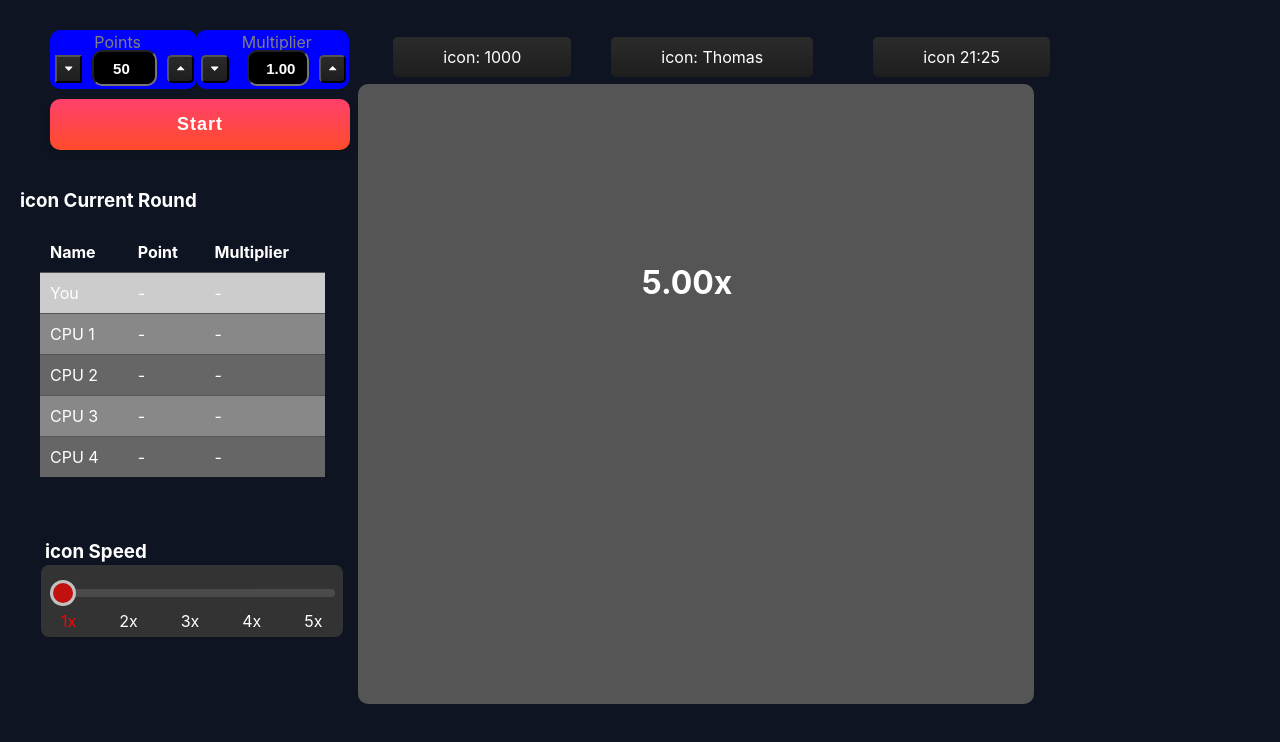
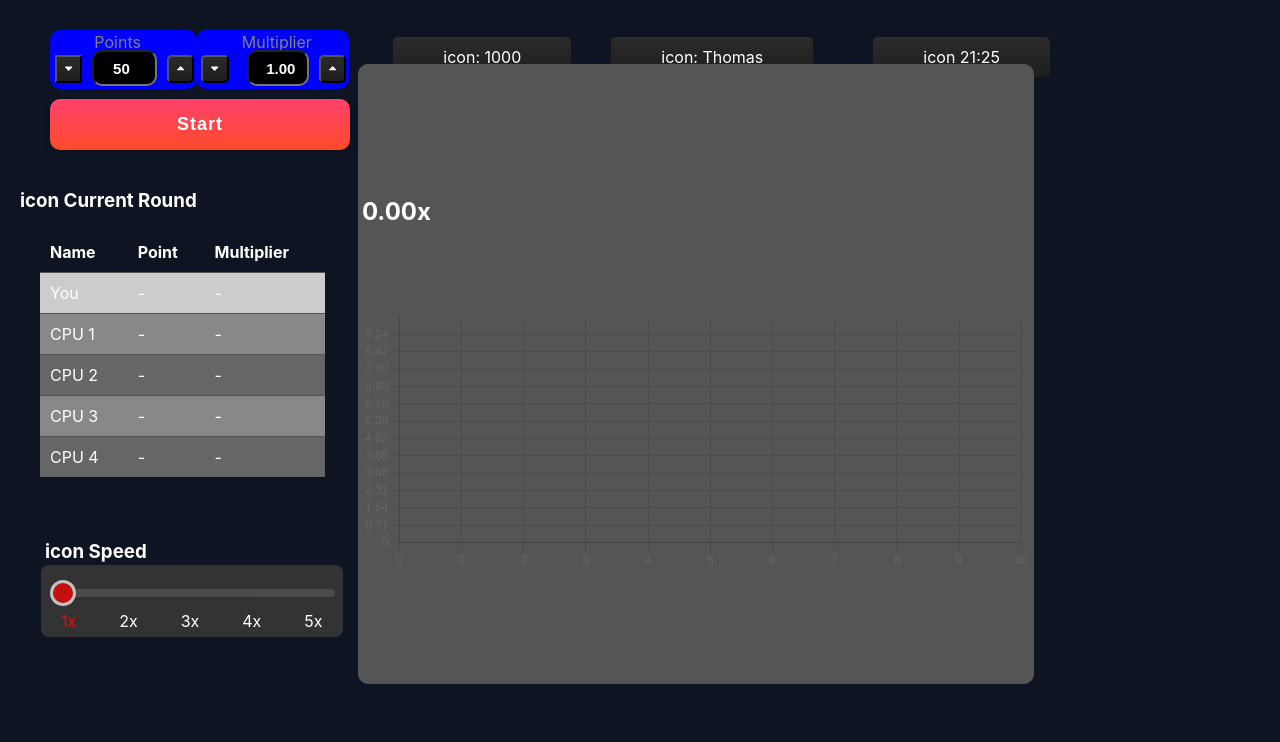
Before and after one commit to probablypenera007/guessnumber_frontend, a React (Create React App) app: page / in a window 1280 px wide. Shown: the top 742 px of the page. Built offline with nearby package versions, Linux system fonts and the light colour scheme.

Commit message:
gameboard placed.
debug

```diff
--- a/src/components/App/App.tsx
+++ b/src/components/App/App.tsx
@@ -1,4 +1,4 @@
-import React, { useState } from "react";
+import React, { useState, useCallback } from "react";
 
 // -------------------------------
 // COMPONENT IMPORTS
@@ -22,23 +22,41 @@ function App() {
   const [cpuPlayers, setCpuPlayers] = useState(generateInitialCPUPlayers());
   const [gameStarted, setGameStarted] = useState(false);
   const [speed, setSpeed] = useState(1);
+  const [finalMultiplier, setFinalMultiplier] = useState(0);
 
-  const handleStartGame =  (points: number, multiplier: number) => {
+  const handleStartGame = useCallback((points: number, multiplier: number) => {
     setGameStarted(true);
-    const updatedPlayers = startGame(cpuPlayers).map(player => ({
+    setCpuPlayers(startGame(cpuPlayers).map(player => ({
       ...player,
       points: player.name === "You" ? points : player.points,
       multiplier: player.name === "You" ? multiplier : player.multiplier
-    }));
-    setCpuPlayers(updatedPlayers);
-  };
+    })));
+    setFinalMultiplier(0);
+  }, [cpuPlayers]);
+
+  const handleGameEnd = useCallback((multiplier: number) => {
+    setFinalMultiplier(multiplier);
+    setGameStarted(false);
+    setCpuPlayers(cpuPlayers.map(player => ({
+      ...player,
+      points: Math.abs(player.multiplier - multiplier) < 0.5 ? player.points * multiplier : 0
+    })));
+  }, [cpuPlayers]);
 
   return (
     <div className={Style.App}>
-      <PlayerInput onStartGame={handleStartGame}/>
-      <GameBoard speed={speed}/>
+      <PlayerInput
+      onStartGame={handleStartGame}
+      />
+      <GameBoard
+      speed={speed}
+      onGameEnd={handleGameEnd}
+      gameStarted={gameStarted}
+      />
       <CurrentRound
-        players={cpuPlayers} gameStarted={gameStarted}
+        players={cpuPlayers}
+        gameStarted={gameStarted}
+        finalMultiplier={finalMultiplier}
       />
 
       <SpeedSlider speed={speed} setSpeed={setSpeed} />
--- a/src/components/CurrentRound/CurrentRound.tsx
+++ b/src/components/CurrentRound/CurrentRound.tsx
@@ -6,11 +6,13 @@ import Style from "./CurrentRound.module.css";
 interface CurrentRoundProps {
   players: { name: string; points: number; multiplier: number }[];
   gameStarted: boolean;
+  finalMultiplier: number;
 }
 
 const CurrentRound: React.FC<CurrentRoundProps> = ({
   players,
   gameStarted,
+  finalMultiplier
 }) => {
   const defaultPlayers = ["You", "CPU 1", "CPU 2", "CPU 3", "CPU 4"];
 
--- a/src/components/GameBoard/GameBoard.module.css
+++ b/src/components/GameBoard/GameBoard.module.css
@@ -1,4 +1,4 @@
-.gameBoard {
+/* .gameBoard {
     display: grid;
     grid-template-columns: repeat(3, 1fr);
     grid-gap: 10px;
@@ -15,6 +15,11 @@
     bottom: 10%;
 }
 
+.graph {
+    width: 400px;
+    height: 400px;
+}
+
 .graph__multiplier{
     display: flex;
     flex-direction: row;
@@ -22,3 +27,48 @@
     align-items: center;
     margin: 169px -152px 1px 1px;
 }
+
+.graph__line {
+    width: 100px;
+    height: 1px;
+} */
+
+.gameBoard {
+    position: absolute;
+    top: 8%;
+    left: 28%;
+    width: 656px;
+    height: 600px;
+    background-color: #555;
+    border-radius: 10px;
+    padding: 10px;
+    display: flex;
+    flex-direction: column;
+    justify-content: center;
+    align-items: center; /* Ensure contents are centered */
+}
+
+.graph {
+    width: 100px; /* Full width of the gameBoard container */
+    height: 400px; /* Adjust height as needed */
+    display: flex;
+    flex-direction: column;
+    justify-content: center;
+    align-items: center;
+}
+
+.graph__multiplier {
+    margin: 20px 0;
+    color: white;
+    font-size: 24px;
+    position: absolute;
+}
+
+.graph__line {
+    /* padding-top:20px; */
+    margin-top: 130px;
+    box-sizing: border-box;
+    display: block;
+    height: 264px;
+    width: 669px;
+}
--- a/src/components/GameBoard/GameBoard.tsx
+++ b/src/components/GameBoard/GameBoard.tsx
@@ -1,22 +1,121 @@
-import React from 'react'
+import React, { useState, useEffect } from "react";
+import { Line } from "react-chartjs-2";
+import {
+  Chart as ChartJS,
+  LineElement,
+  CategoryScale, // x axis
+  LinearScale, // y axis
+  PointElement,
+} from "chart.js";
 
 //internal imports
-import Style from './GameBoard.module.css'
+import Style from "./GameBoard.module.css";
 
 interface GameBoardProps {
-  speed: number
+  speed: number;
+  onGameEnd: (multiplier: number) => void;
+  gameStarted: boolean;
 }
 
-const GameBoard: React.FC<GameBoardProps> = ({speed}) => {
+// Chart Registration
+ChartJS.register(LineElement, PointElement, CategoryScale, LinearScale);
+
+
+const GameBoard: React.FC<GameBoardProps> = ({ speed, onGameEnd, gameStarted }) => {
+  const [multiplier, setMultiplier] = useState(0.0);
+  const [targetMultiplier, setTargetMultiplier] = useState<number>(Math.random() * 10);
+
+  useEffect(() => {
+    if (gameStarted) {
+      setTargetMultiplier(parseFloat((Math.random() * 10).toFixed(2)));
+      setMultiplier(0.0); // Reset multiplier to 0 when game starts
+    }
+  }, [gameStarted]);
+
+  useEffect(() => {
+    let interval: NodeJS.Timeout;
+
+    if (gameStarted && multiplier < targetMultiplier) {
+      interval = setInterval(() => {
+        setMultiplier(prev => {
+          const next = parseFloat((prev + 0.01 * speed).toFixed(2));
+          if (next >= targetMultiplier) {
+            clearInterval(interval);
+            onGameEnd(next);
+            return targetMultiplier;
+          }
+          return next;
+        });
+      }, 100 / speed);
+    }
+
+    return () => {
+      clearInterval(interval);
+    };
+  }, [gameStarted, multiplier, targetMultiplier, speed, onGameEnd]);
+
+  const data = {
+    // labels: Array.from({ length: 101 }, (_, i) => (i / 10).toFixed(1)),
+    // labels: Array.from({ length: Math.floor(multiplier * 10) + 1 }, (_, i) => (i / 10).toFixed(1)),
+    labels: Array.from({ length: 11 }, (_, i) => i.toString()),
+    datasets: [{
+      label: 'Multiplier Progress',
+      // data: Array.from({ length: Math.floor(multiplier * 10) + 1 }, (_, i) => (i / 10).toFixed(1)),
+      // data: Array.from({ length: 11 }, (_, i) => multiplier <= i ? null : multiplier),
+      data: Array.from({ length: 11 }, (_, i) => (i <= Math.floor(multiplier)) ? multiplier : null),
+      borderColor: "rgb(255, 99, 132)",
+      backgroundColor: "rgba(255, 99, 132, 0.5)",
+    }]
+  };
+
+  const options = {
+    responsive: true,
+    scales: {
+      x: {
+        display: true,
+        // type:"category",
+        // title: {
+        //   display: true,
+        //   // text: 'Time'
+        // }
+      },
+      y: {
+        display: true,
+        // type: 'linear',
+        suggestedMin: 0,
+        suggestedMax: 10,
+        ticks: {
+          stepSize: 0.01
+        },
+      }
+    },
+    elements: {
+      line: {
+        tension: 0.3 // Smooth curve
+      },
+      point: {
+        radius: 0 // Hide points
+      }
+    },
+    plugins: {
+      legend: {
+        display: false
+      }
+    },
+    maintainAspectRatio: false,
+  };
+
+
 
 
   return (
     <div className={Style.gameBoard}>
-     <div className={Style.grah}>
-      <h1 className={Style.graph__multiplier} >5.00x</h1>
-     </div>
+      <div className={Style.grah}>
+        <h1 className={Style.graph__multiplier}>{multiplier.toFixed(2)}x</h1>
+        <Line className={Style.graph__line} data={data} options={options} />
+      </div>
     </div>
-  )
-}
+  );
+};
 
-export default GameBoard
+export default GameBoard;
```
